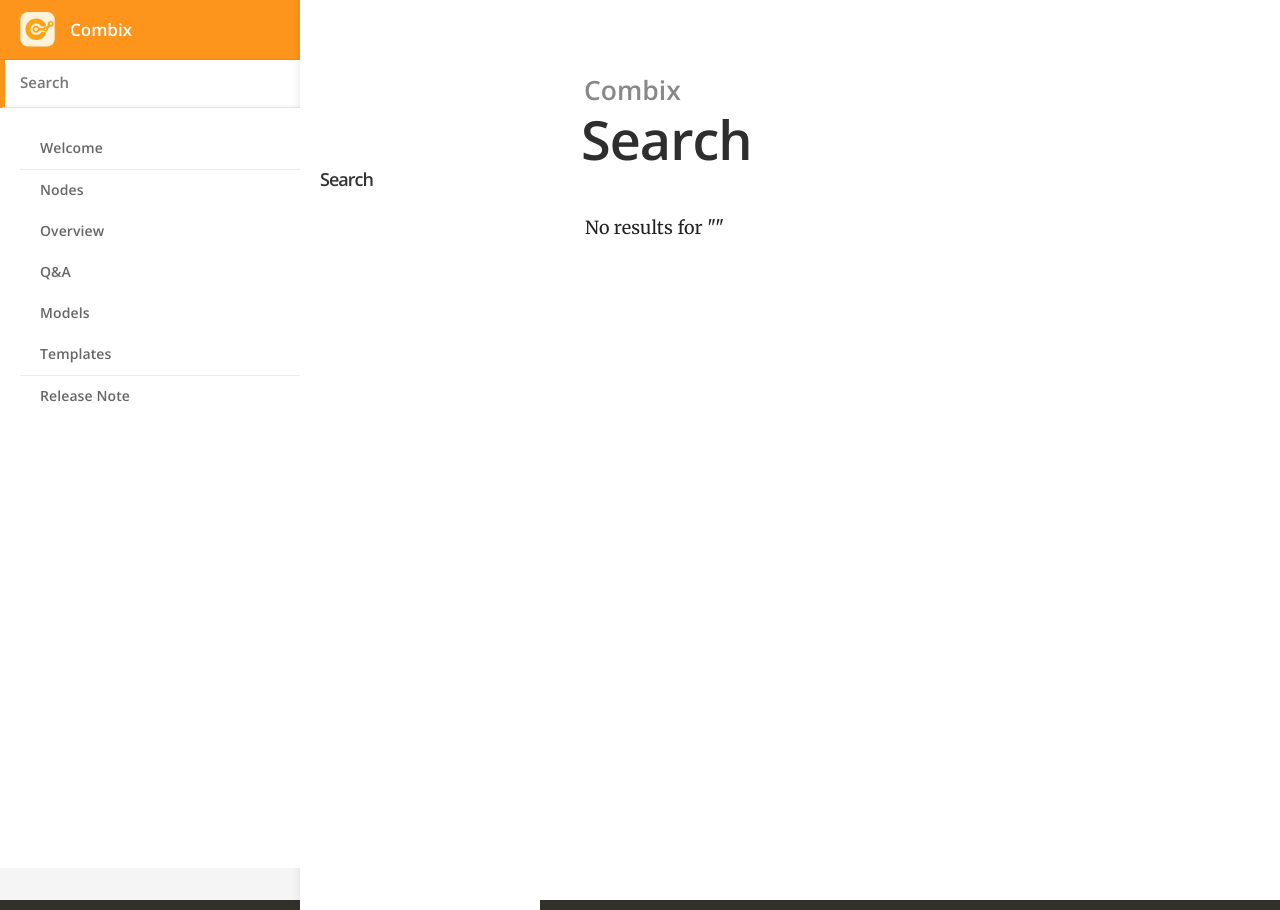
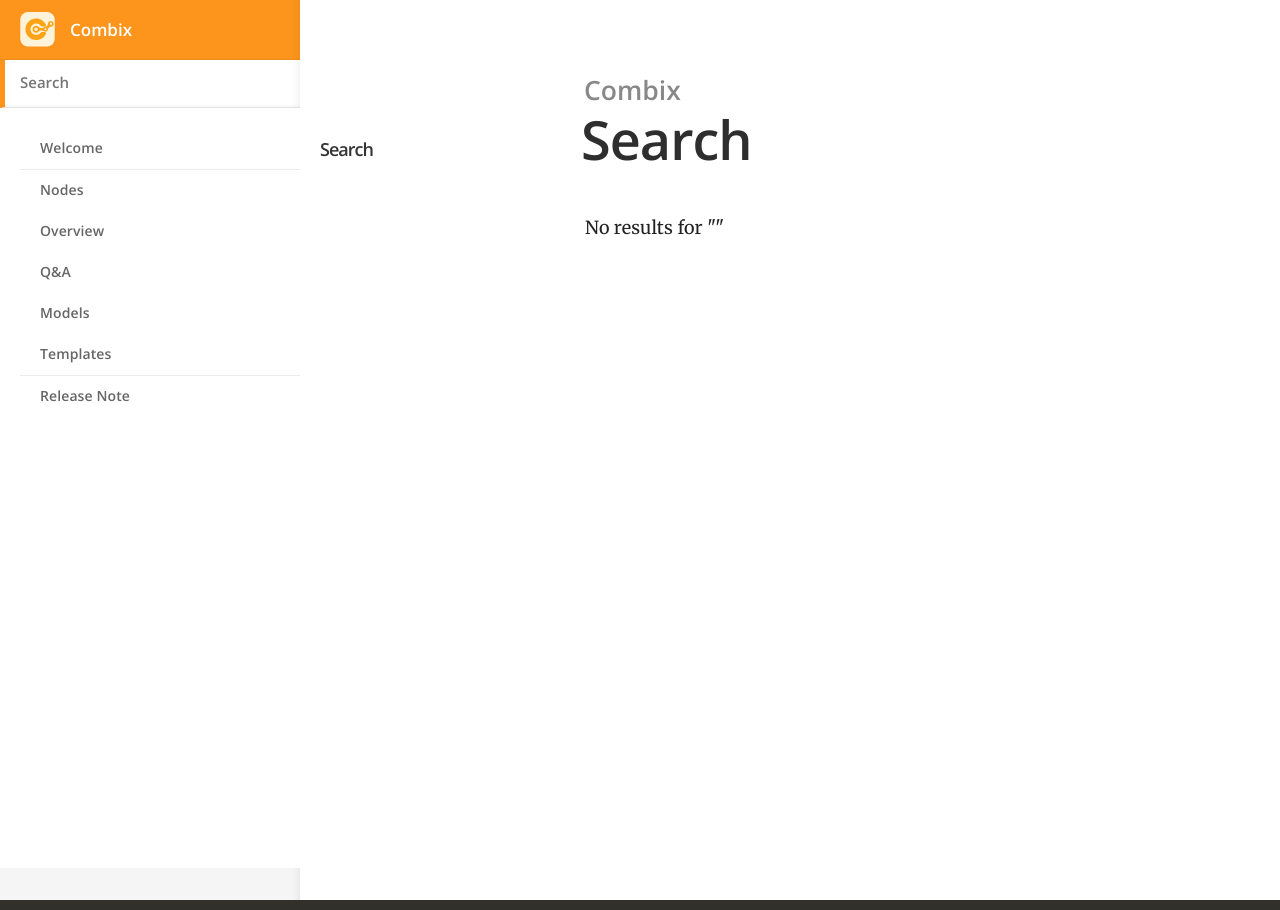
Before and after one commit to roryror/combix-doc, a Jekyll site: the page built from search.html, in a window 1280 px wide. Built offline with Jekyll 4.4.1, drawn with Linux system fonts in a browser that asks for light colours.

Commit message:
Update default.html

```diff
--- a/_layouts/default.html
+++ b/_layouts/default.html
@@ -39,7 +39,7 @@
             z-index: -1000;
         }
         .toc {
-            margin-top: 150px; /* 设置页内目录位置低一些 */
+            margin-top: 120px; /* 设置页内目录位置低一些 */
             width: 200px;
             height: 720px;
             overflow-y: auto;
```
